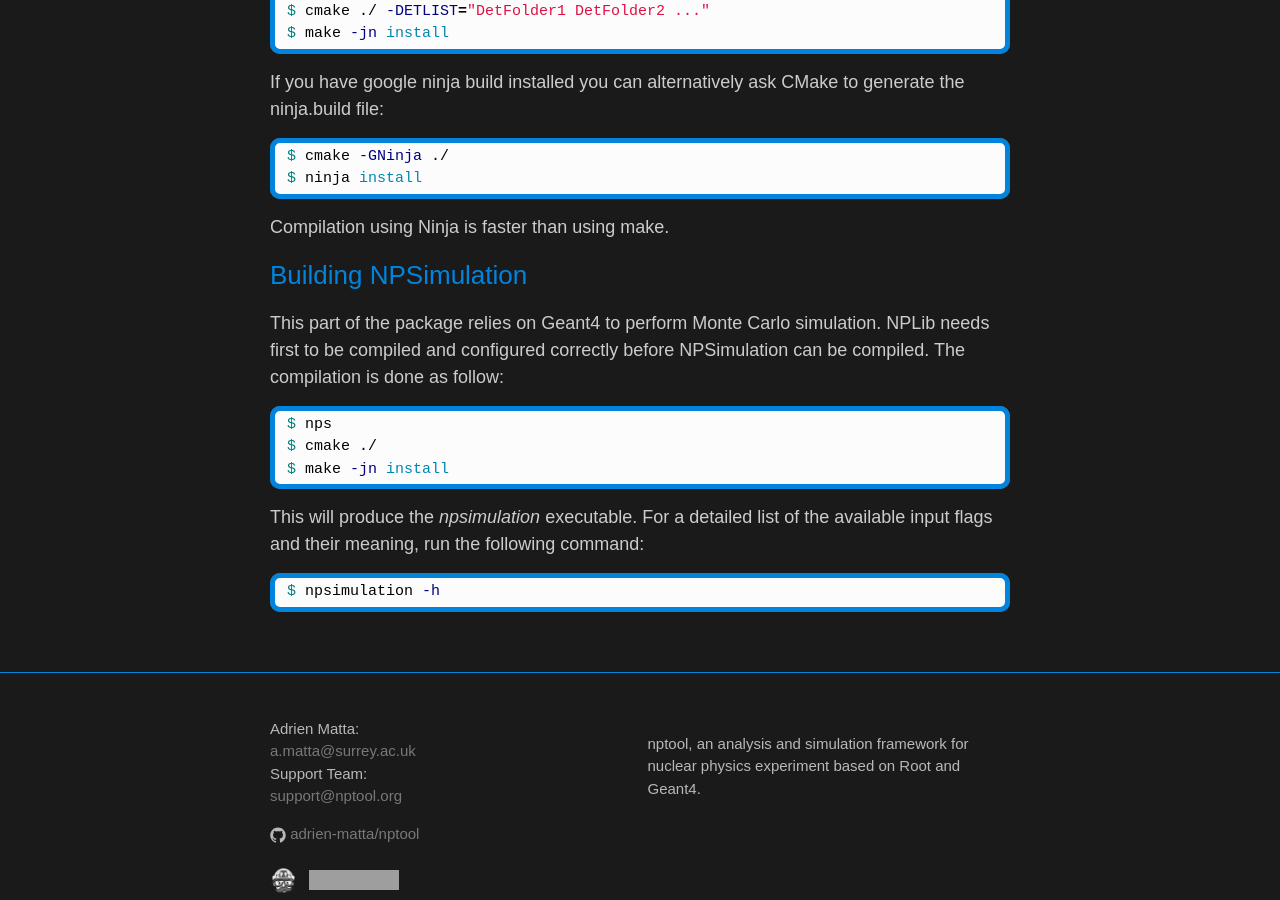
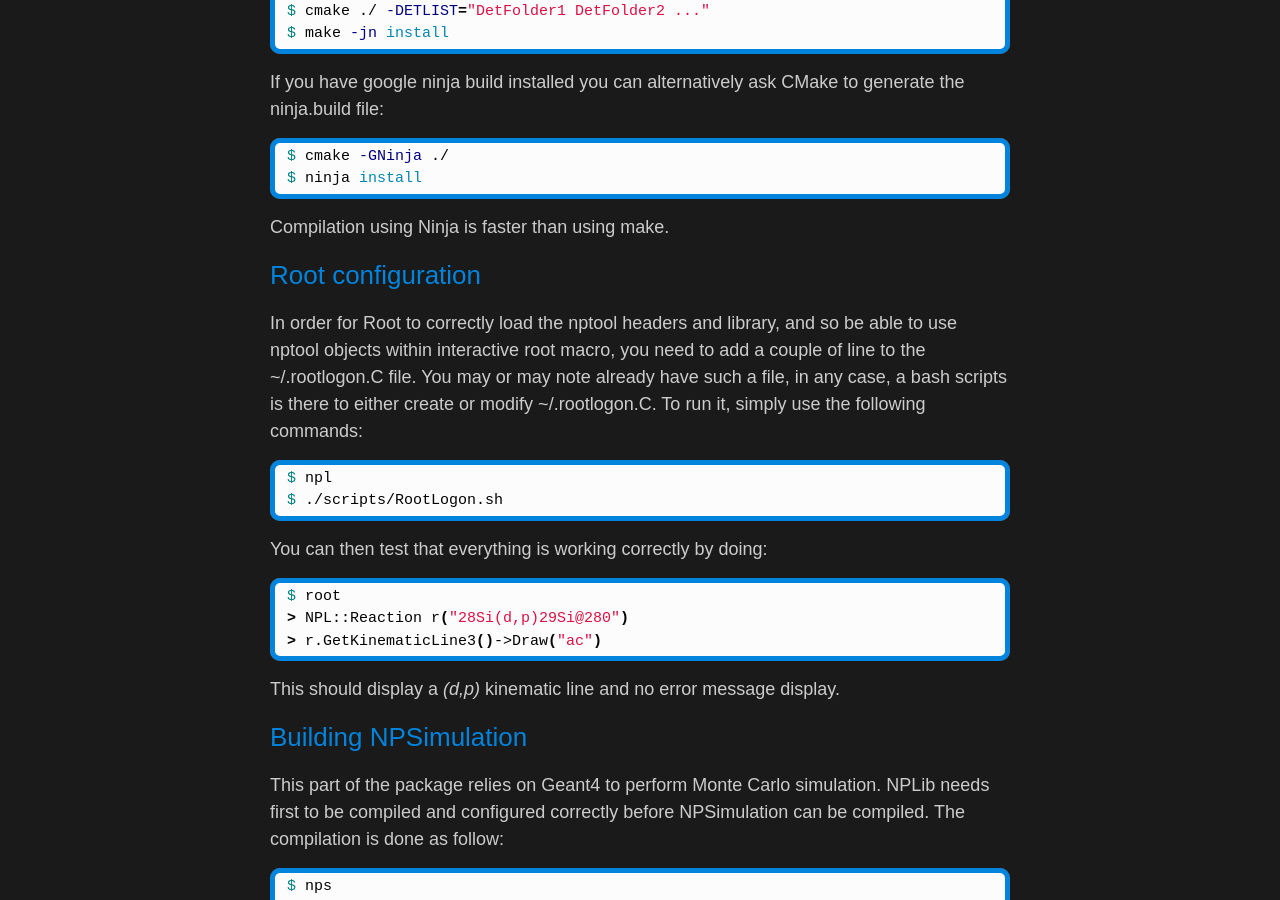
Before and after one commit to adrien-matta/nptool, a Jekyll site: the page built from _manual/install.md, in a window 1280 px wide and 900 px high, scrolled down 2064 px. Built offline with Jekyll 4.4.1, drawn with Linux system fonts in a browser that asks for light colours; some web fonts are replaced; grey boxes are pictures that could not be loaded.

Commit message:
* Adding root configuration to install manual

```diff
--- a/_manual/install.md
+++ b/_manual/install.md
@@ -96,6 +96,23 @@ $ ninja install
 {% endhighlight %}
 Compilation using Ninja is faster than using make.
 
+### Root configuration
+In order for Root to correctly load the nptool headers and library, and so be able to use nptool objects within interactive root macro, you need to add a couple of line to the ~/.rootlogon.C file. You may or may note already have such a file, in any case, a bash scripts is there to either create or modify ~/.rootlogon.C. To run it, simply use the following commands:
+
+{% highlight bash %}
+$ npl
+$ ./scripts/RootLogon.sh
+{% endhighlight %}
+
+You can then test that everything is working correctly by doing:
+{% highlight bash %}
+$ root
+> NPL::Reaction r("28Si(d,p)29Si@280")
+> r.GetKinematicLine3()->Draw("ac")
+{% endhighlight %}
+
+This should display a _(d,p)_ kinematic line and no error message display.
+
 ### Building NPSimulation
 This part of the package relies on Geant4 to perform Monte Carlo simulation.
 NPLib needs first to be compiled and configured correctly before NPSimulation
```
